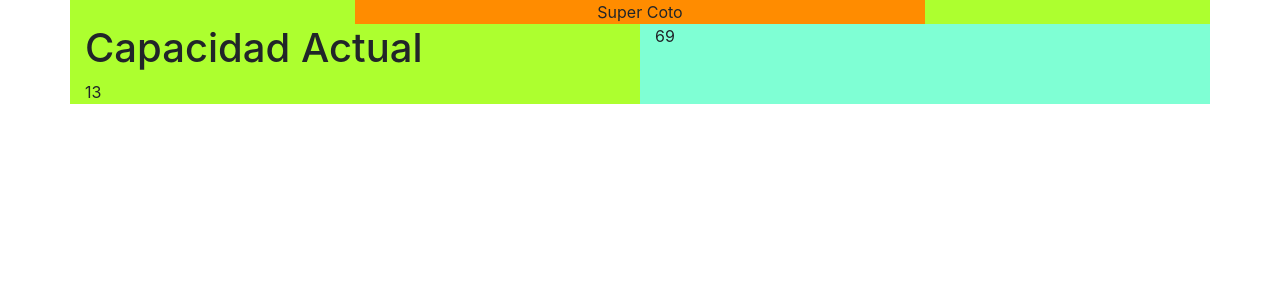
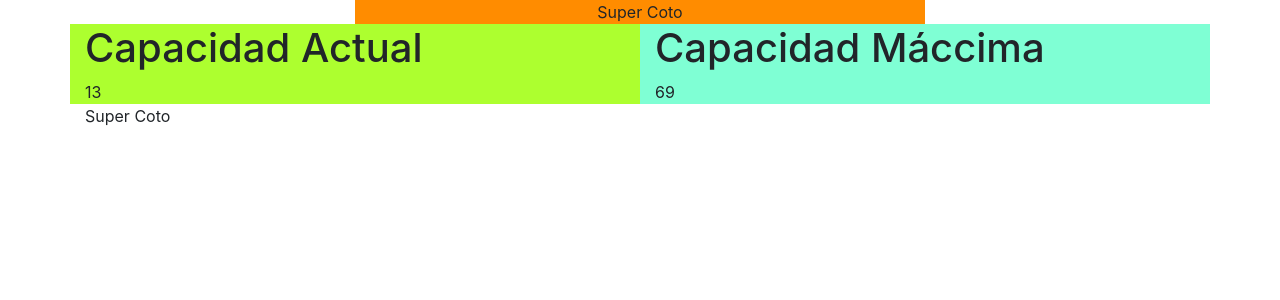
Before and after one commit to Mateo-Bc/INET2021, a Django app: page /local/1 in a window 1280 px wide. Shown: the top 300 px of the page. Run offline with Django 3.2, Linux system fonts and the light colour scheme; data comes from the database, SQL or seed files in the repository; both versions use the stored data as it was after the commit; some libraries are stand-ins or nearby versions.

Commit message:
Rossi hizo requirements, nueva vista 'statistics', modificó model local y creó 'manager'; un capo Rossi

```diff
--- a/INET2021/admin.py
+++ b/INET2021/admin.py
@@ -3,6 +3,10 @@ from .models import *
 # Register your models here.
 
 class LocalAdmin(admin.ModelAdmin):
-    list_display=['nomvre', 'max_cap', 'ac_cap', 'sum_hernesto', 'res_carlos']
+    list_display=['nomvre', 'max_cap', 'ac_cap', 'manager']
+
+class ManagerAdmin(admin.ModelAdmin):
+    list_display=['nomvre',]
 
 admin.site.register(Local, LocalAdmin)
+admin.site.register(Manager, ManagerAdmin)
--- a/INET2021/models.py
+++ b/INET2021/models.py
@@ -1,11 +1,19 @@
 from django.db import models
 
 # Create your models here.
+
+class Manager(models.Model):
+    nomvre = models.CharField(max_length=100, default=None)
+
+    def __str__(self):
+        return self.nomvre
 
 class Local(models.Model):
     nomvre = models.CharField(max_length=100, default=None)
     max_cap = models.IntegerField()
     ac_cap = models.IntegerField()
+    address = models.CharField(max_length=100, default=None)
+    manager = models.ForeignKey(Manager, on_delete=models.CASCADE, null=True)
 
     def sum_hernesto(self):
         if (self.ac_cap < self.max_cap):
--- a/INET2021/templates/base.html
+++ b/INET2021/templates/base.html
@@ -2,7 +2,9 @@
 <!DOCTYPE html>
 <html>
     <head>
+        {%block title%}
         <title>mecha mechaaaaaaaaaaaaaaaaaaaaaaaaaaaaaaaaaaaaaaaaaaaaaaaaaaaaaaaaaaaaaaaaaaaaaa</title>
+        {%endblock%}
         <!-- Required meta tags -->
         <meta charset="utf-8">
         <meta name="viewport" content="width=device-width, initial-scale=1, shrink-to-fit=no">
--- a/INET2021/templates/home.html
+++ b/INET2021/templates/home.html
@@ -1,5 +1,8 @@
 {% extends 'base.html'%}
 {%load static%}
 {%block content%}
-
+<h1>hhhhhhh</h1>
+{%for local in locals%}
+<h1>{{local.nomvre}}</h1>
+{%endfor%}
 {%endblock%}
--- a/INET2021/templates/local_view.html
+++ b/INET2021/templates/local_view.html
@@ -3,23 +3,30 @@
 {%block content%}
 
 <div class='container' >
-    <div class="row" style="background-color: greenyellow;">
+    <div class="row">
         <div class="col-6 offset-3 align-self-center namePanel">
             {{nomvre}}
         </div>
     </div>
 
-    <div class="row align-items-center;">
-        <div class="col-6" style="background-color: greenyellow">
+    <div class="row align-items-center">
+        <div class="col-6 leftPanel">
             <h1>Capacidad Actual</h1>
             {{ac_cap}}
         </div>
 
-        <div class="col-6" style="background-color: aquamarine;">
+        <div class="col-6 rightPanel">
+            <h1>Capacidad Máccima</h1>
             {{max_cap}}
         </div>
 
     </div>
+
+    <div class="row">
+        <div class="col-12 align-self-center">
+            {{nomvre}}
+        </div>
+    </div>
 </div>
 
 {%endblock%}
--- a/INET2021/urls.py
+++ b/INET2021/urls.py
@@ -5,5 +5,6 @@ from .views import *
 
 urlpatterns = [
     path('', views.HomeView, name="homeView"),
-    path('local/<int:pk>', views.Local_View, name="local_view")
+    path('local/<int:pk>', views.Local_View, name="local_view"),
+    path('statistics/<int:pk>', views.Statistics_View, name="statistics_view")
 ]
--- a/INET2021/views.py
+++ b/INET2021/views.py
@@ -5,7 +5,9 @@ from .models import *
 
 def HomeView(request):
     locals = Local.objects.all()
-    context= {}
+    context= {
+        'locales':locals,
+    }
     return render(request, 'home.html' , context)
 
 def Local_View(request, pk):
@@ -14,6 +16,13 @@ def Local_View(request, pk):
         'nomvre': local.nomvre,
         'max_cap': local.max_cap,
         'ac_cap': local.ac_cap,
+        'manager': local.manager
 
     }
     return render(request, 'local_view.html' , context)
+
+def Statistics_View(request, pk):
+    local = Local.objects.get(pk = pk)
+    context = {
+    }
+    return render(request, 'statistics.html' , context)
--- /dev/null
+++ b/requirements.txt
@@ -0,0 +1,5 @@
+asgiref==3.4.1
+Django==3.0
+pytz==2021.1
+sqlparse==0.4.1
+typing-extensions==3.10.0.0
--- a/static/css/styles.css
+++ b/static/css/styles.css
@@ -5,5 +5,11 @@
 }
 
 .leftPanel {
+    background-color: greenyellow;
 
 }
+
+.rightPanel {
+    background-color: aquamarine;
+
+}
```
Also changed, not shown: INET2021/templates/statistics.html (added, +16 -0 lines), INET2021/migrations/0003_auto_20210819_1619.py (added), db.sqlite3.
